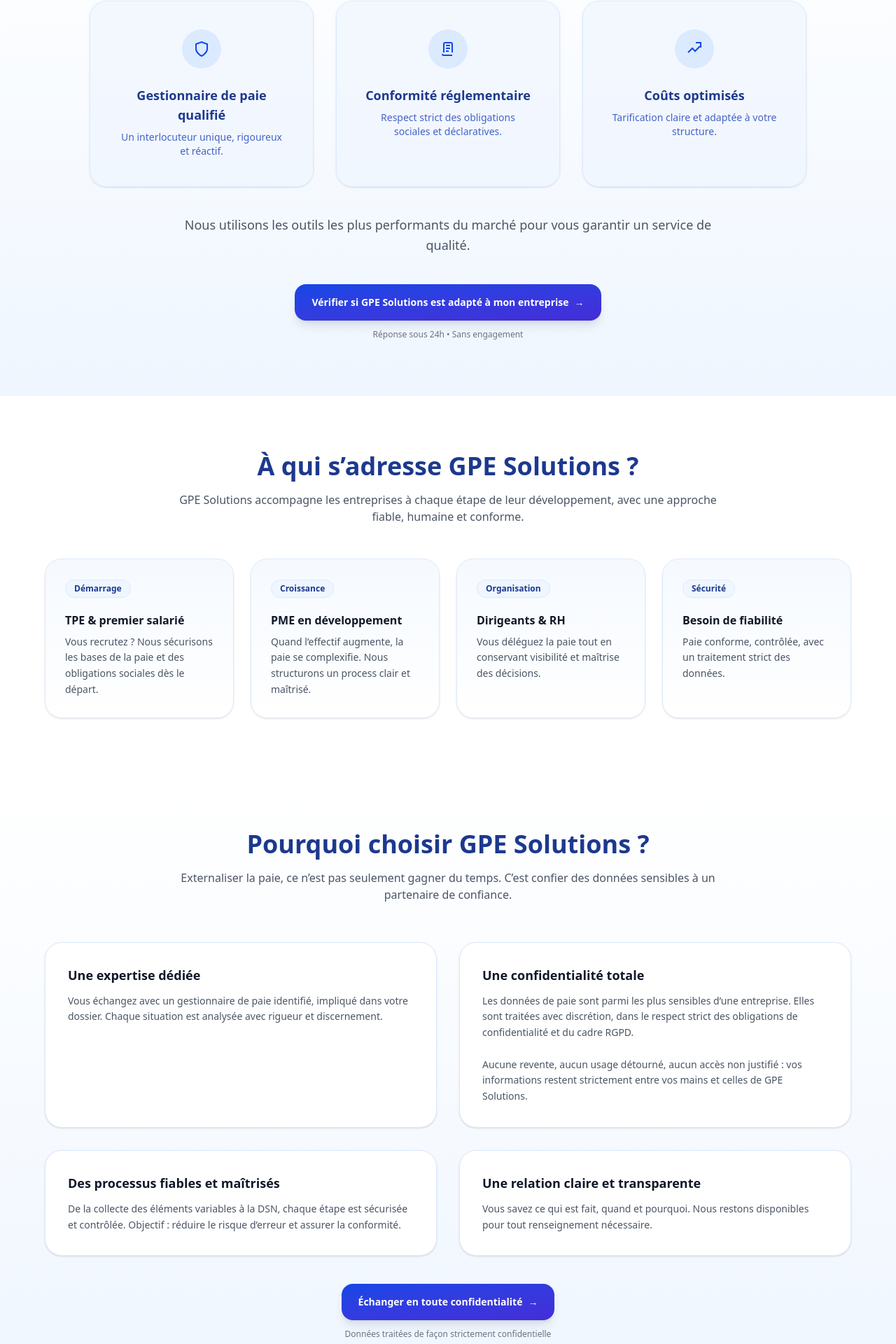
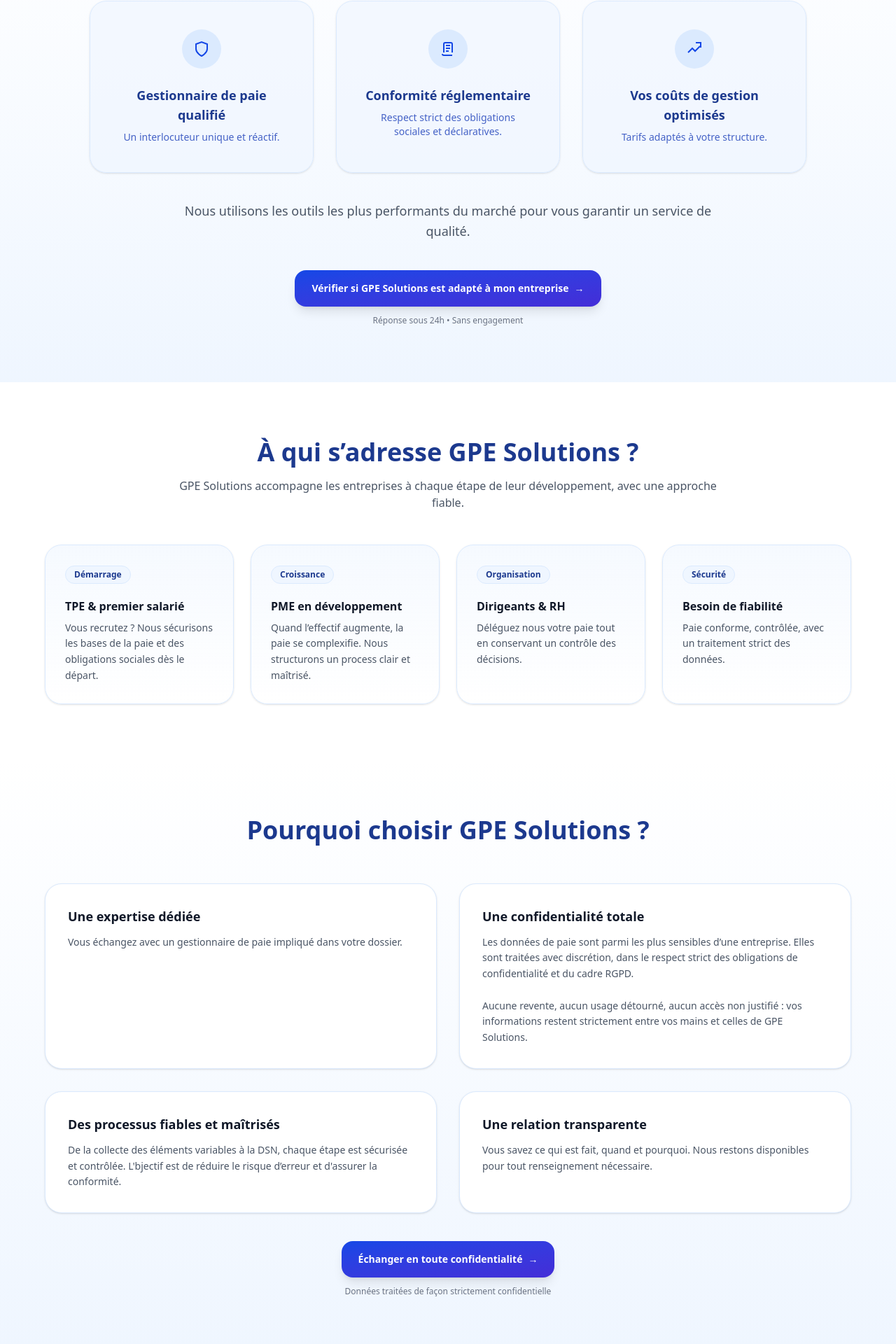
Before and after one commit to bassemshili3-cpu/gpe-solutions, a Next.js app: page / in a window 1280 px wide. Shown: the part 440-2360 px from the top of the page at 70% size. Built offline with nearby package versions, Linux system fonts and the light colour scheme.

Commit message:
update 2.9

```diff
--- a/app/page.tsx
+++ b/app/page.tsx
@@ -92,7 +92,7 @@
                 Gestionnaire de paie qualifié
               </h3>
               <p className="mt-2 text-sm text-blue-800/80">
-                Un interlocuteur unique, rigoureux et réactif.
+                Un interlocuteur unique et réactif.
               </p>
             </div>
 
@@ -140,10 +140,10 @@
                 </svg>
               </div>
               <h3 className="mt-6 text-lg font-semibold text-blue-900">
-                Coûts optimisés
+               Vos coûts de gestion optimisés
               </h3>
               <p className="mt-2 text-sm text-blue-800/80">
-                Tarification claire et adaptée à votre structure.
+                Tarifs adaptés à votre structure.
               </p>
             </div>
           </div>
@@ -182,7 +182,7 @@
             </h2>
             <p className="mt-4 text-center text-gray-600 max-w-3xl mx-auto">
               GPE Solutions accompagne les entreprises à chaque étape de leur
-              développement, avec une approche fiable, humaine et conforme.
+              développement, avec une approche fiable.
             </p>
           </AnimatedFadeIn>
 
@@ -201,7 +201,7 @@
               {
                 tag: "Organisation",
                 title: "Dirigeants & RH",
-                desc: "Vous déléguez la paie tout en conservant visibilité et maîtrise des décisions.",
+                desc: "Déléguez nous votre paie tout en conservant un contrôle des décisions.",
               },
               {
                 tag: "Sécurité",
@@ -235,10 +235,6 @@
             <h2 className="text-3xl md:text-4xl font-bold text-blue-900 text-center">
               Pourquoi choisir GPE Solutions ?
             </h2>
-            <p className="mt-4 text-center text-gray-600 max-w-3xl mx-auto">
-              Externaliser la paie, ce n’est pas seulement gagner du temps. C’est
-              confier des données sensibles à un partenaire de confiance.
-            </p>
           </AnimatedFadeIn>
 
           <div className="mt-14 grid grid-cols-1 md:grid-cols-2 gap-8">
@@ -247,9 +243,8 @@
                 Une expertise dédiée
               </h3>
               <p className="text-sm text-gray-600 leading-relaxed">
-                Vous échangez avec un gestionnaire de paie identifié, impliqué
-                dans votre dossier. Chaque situation est analysée avec rigueur
-                et discernement.
+                Vous échangez avec un gestionnaire de paie impliqué
+                dans votre dossier.
               </p>
             </div>
 
@@ -275,14 +270,14 @@
               </h3>
               <p className="text-sm text-gray-600 leading-relaxed">
                 De la collecte des éléments variables à la DSN, chaque étape est
-                sécurisée et contrôlée. Objectif : réduire le risque d’erreur et
-                assurer la conformité.
+                sécurisée et contrôlée. L'bjectif est de réduire le risque d’erreur et
+                d'assurer la conformité.
               </p>
             </div>
 
             <div className="rounded-3xl border border-blue-100 bg-white p-8 shadow-sm">
               <h3 className="text-lg font-bold text-gray-900 mb-3">
-                Une relation claire et transparente
+                Une relation transparente
               </h3>
               <p className="text-sm text-gray-600 leading-relaxed">
                 Vous savez ce qui est fait, quand et pourquoi. Nous restons
@@ -314,12 +309,8 @@
         <div className="max-w-6xl mx-auto">
           <AnimatedFadeIn>
             <h2 className="text-3xl md:text-4xl font-bold text-blue-900 text-center">
-              GPE Solutions, une tarification accessible
+              Notre tarification est accessible
             </h2>
-            <p className="mt-3 text-center text-gray-600">
-              Une offre claire, pensée pour les TPE, PME et entreprises en
-              croissance.
-            </p>
           </AnimatedFadeIn>
 
           <div className="mt-12 flex justify-center">
```
